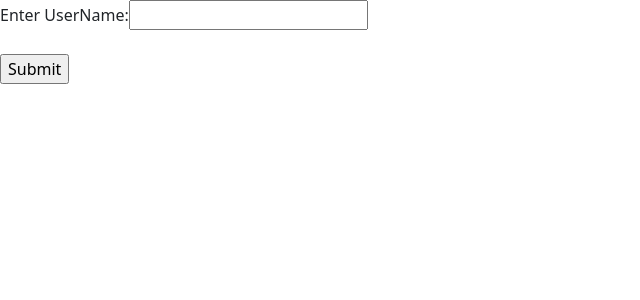
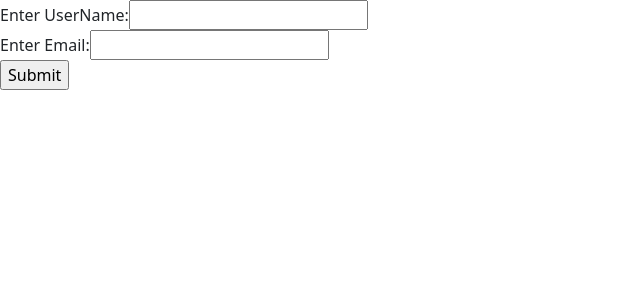
Before and after one commit to harshith1123/React-JS, a React (Create React App) app: page / in a window 1280 px wide. Shown: the top 300 px of the page, without its empty margins (0-640 px from the left). Built offline with nearby package versions, Linux system fonts and the light colour scheme.

Commit message:
Learned handling form through class component for multiple input elements

```diff
--- /dev/null
+++ b/src/HandleMultipleInputViaClassInForms.js
@@ -0,0 +1,37 @@
+import React, { Component } from 'react'
+
+export default class HandleMultipleInputViaClassInForms extends Component {
+    constructor(){
+        super();
+        this.state = {
+            n: "",
+            email:""
+        }
+    }
+    handleChange = (e)=>{
+        console.log(e)
+        console.log(e.target);
+        console.log(e.target.value);
+        console.log(e.target.name)
+        const name = e.target.name;
+        const value = e.target.value
+        this.setState({
+            [name]: value
+        })
+    }
+  render() {
+    return (
+      <div>
+        <form>
+            <label htmlFor="">Enter UserName:</label>
+            <input type="text" name="n" value={this.state.n} onChange={this.handleChange}/>
+            <br />
+            <label htmlFor="">Enter Email:</label>
+            <input type="email" name="email" value={this.state.email} onChange={this.handleChange} />
+            <br />
+            <input type="submit" value="Submit" />
+        </form>
+      </div>
+    )
+  }
+}
--- a/src/index.js
+++ b/src/index.js
@@ -30,6 +30,7 @@ import UseStateHookWithArrays from './UseStateHookWithArrays';
 import UseEffectHook from './UseEffectHook';
 import ControlledComponentsUsingClass from './ControlledComponentsUsingClass';
 import ControlledComponentUsingFunction from './ControlledComponentUsingFunction';
+import HandleMultipleInputViaClassInForms from './HandleMultipleInputViaClassInForms';
 
 const root = ReactDOM.createRoot(document.getElementById('root'));
 const fruits = ["Orange", "Mango", "Strawberry"]
@@ -70,7 +71,8 @@ root.render(
     {/* <UseEffectHook/> */}
     {/* <App/> */}
     {/* <ControlledComponentsUsingClass/> */}
-    <ControlledComponentUsingFunction/>
+    {/* <ControlledComponentUsingFunction/> */}
+    <HandleMultipleInputViaClassInForms/>
   </React.StrictMode>
 );
 
```
